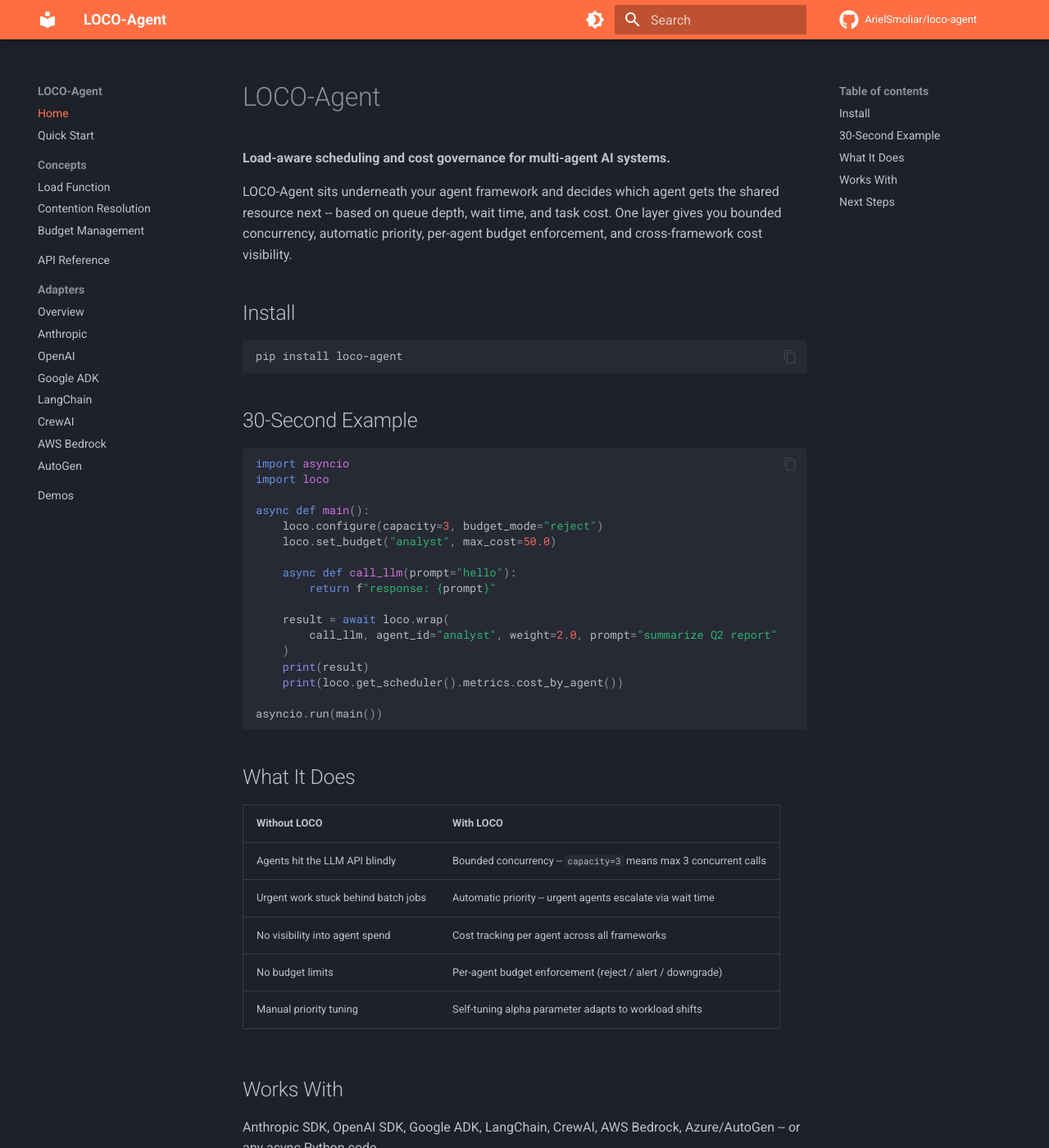
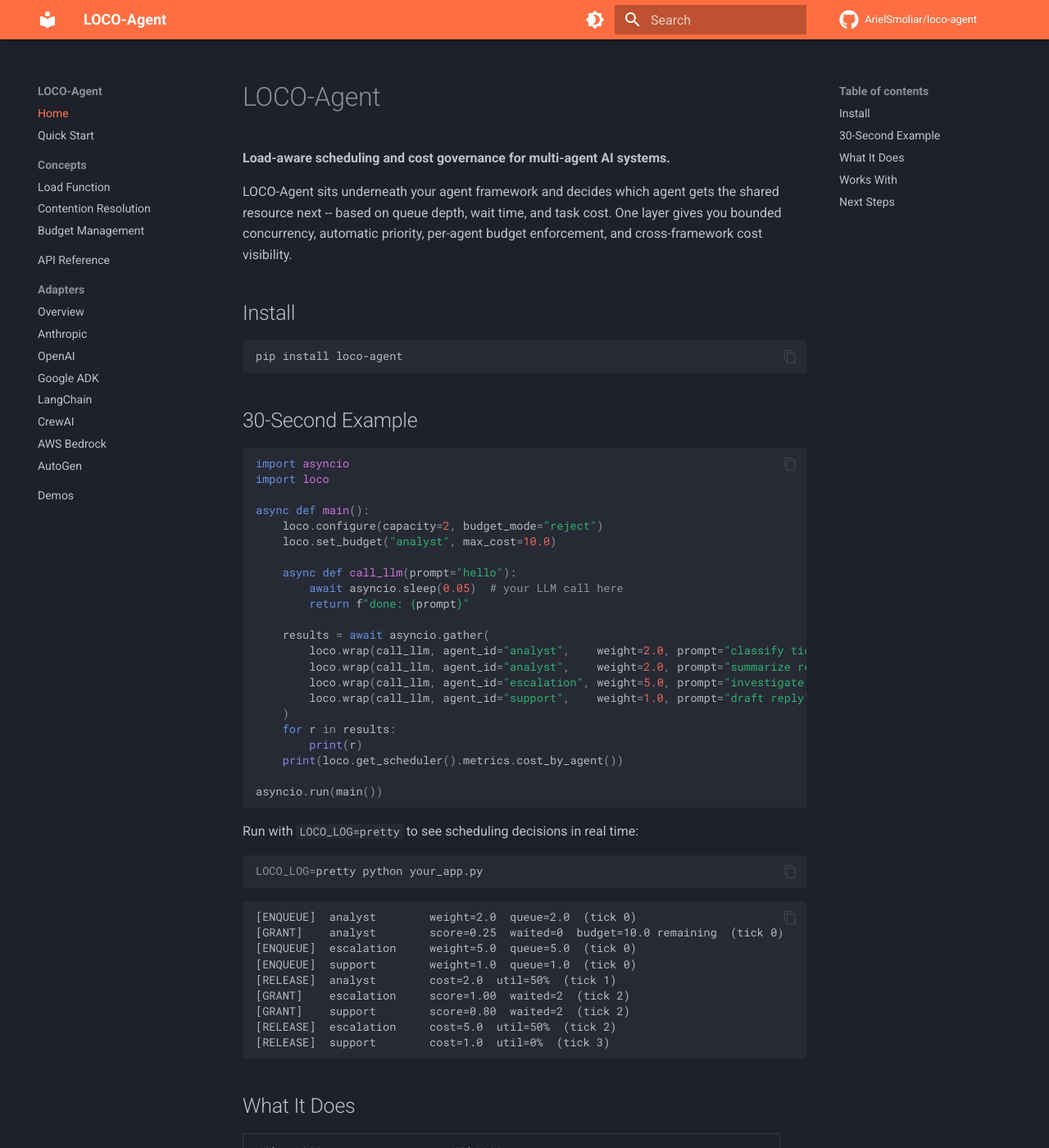
Before and after one commit to ArielSmoliar/loco-agent, an MkDocs documentation site: the page built from docs/index.md, in a window 1280 px wide and 1400 px high. Shown: the whole window at 82% size. Built offline with MkDocs 1.6.1 and Material for MkDocs 9.7.7, drawn with Linux system fonts in a browser that asks for light colours; comment, search, counter and statistics services are not loaded.

Commit message:
fix: wire pretty output auto-install, improve 30-sec docs example
LOCO_LOG=pretty wasn't working because pretty.py was never imported.
Now auto_install() runs on import loco. Docs example updated to show
concurrent agents with contention + pretty output sample.

Co-Authored-By: Claude Opus 4.6 (1M context) <noreply@anthropic.com>

````diff
--- a/docs/index.md
+++ b/docs/index.md
@@ -17,19 +17,42 @@ import asyncio
 import loco
 
 async def main():
-    loco.configure(capacity=3, budget_mode="reject")
-    loco.set_budget("analyst", max_cost=50.0)
+    loco.configure(capacity=2, budget_mode="reject")
+    loco.set_budget("analyst", max_cost=10.0)
 
     async def call_llm(prompt="hello"):
-        return f"response: {prompt}"
+        await asyncio.sleep(0.05)  # your LLM call here
+        return f"done: {prompt}"
 
-    result = await loco.wrap(
-        call_llm, agent_id="analyst", weight=2.0, prompt="summarize Q2 report"
+    results = await asyncio.gather(
+        loco.wrap(call_llm, agent_id="analyst",    weight=2.0, prompt="classify ticket"),
+        loco.wrap(call_llm, agent_id="analyst",    weight=2.0, prompt="summarize report"),
+        loco.wrap(call_llm, agent_id="escalation", weight=5.0, prompt="investigate breach"),
+        loco.wrap(call_llm, agent_id="support",    weight=1.0, prompt="draft reply"),
     )
-    print(result)
+    for r in results:
+        print(r)
     print(loco.get_scheduler().metrics.cost_by_agent())
 
 asyncio.run(main())
+```
+
+Run with `LOCO_LOG=pretty` to see scheduling decisions in real time:
+
+```bash
+LOCO_LOG=pretty python your_app.py
+```
+
+```
+[ENQUEUE]  analyst        weight=2.0  queue=2.0  (tick 0)
+[GRANT]    analyst        score=0.25  waited=0  budget=10.0 remaining  (tick 0)
+[ENQUEUE]  escalation     weight=5.0  queue=5.0  (tick 0)
+[ENQUEUE]  support        weight=1.0  queue=1.0  (tick 0)
+[RELEASE]  analyst        cost=2.0  util=50%  (tick 1)
+[GRANT]    escalation     score=1.00  waited=2  (tick 2)
+[GRANT]    support        score=0.80  waited=2  (tick 2)
+[RELEASE]  escalation     cost=5.0  util=50%  (tick 2)
+[RELEASE]  support        cost=1.0  util=0%  (tick 3)
 ```
 
 ## What It Does
--- a/loco/__init__.py
+++ b/loco/__init__.py
@@ -6,6 +6,7 @@ from loco.async_scheduler import AcquireHandle, AsyncLOCOScheduler, Backpressure
 from loco.budget import BudgetExceededError, BudgetManager
 from loco.convenience import configure, get_scheduler, reset, scheduled, set_budget, wrap
 from loco.metrics import SchedulerMetrics, jains_fairness
+from loco.pretty import auto_install as _auto_install_pretty
 from loco.resource import SharedResource
 from loco.scheduler import OPTIMIZE_FOR_ALPHA, LOCOScheduler, StepResult
 from loco.task import Task
@@ -34,3 +35,6 @@ __all__ = [
     "reset",
 ]
 __version__ = "0.2.2"
+
+# Auto-install pretty formatter if LOCO_LOG=pretty
+_auto_install_pretty()
````
